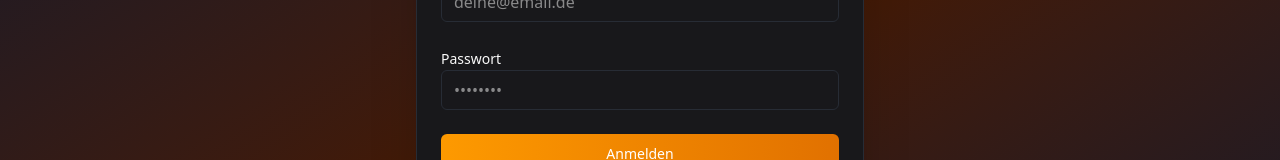
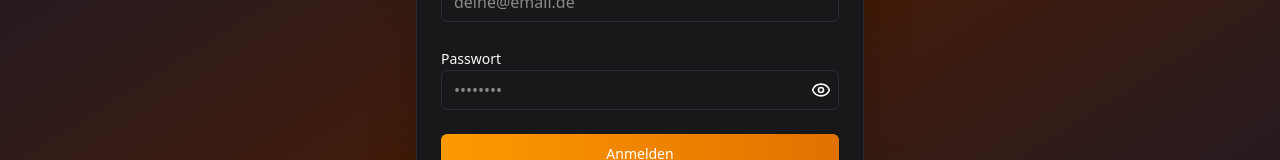
Before and after one commit to Schmakus/NOEXITFinance2.0, a React (Vite) app: page /login in a window 1280 px wide. Shown: the part 316-476 px from the top of the page. Built offline with nearby package versions, Linux system fonts and the light colour scheme; no server answers; the database is empty.

Commit message:
fix: add password visibility toggle to Login component for improved user experience

```diff
--- a/src/pages/Login.tsx
+++ b/src/pages/Login.tsx
@@ -4,6 +4,7 @@ import { supabase } from '@/lib/supabase'
 import { useAuth } from '@/contexts/AuthContext'
 import { Button } from '@/components/ui/button'
 import { Input } from '@/components/ui/input'
+import { Eye, EyeOff } from 'lucide-react'
 import { Label } from '@/components/ui/label'
 import { Card, CardContent, CardHeader } from '@/components/ui/card'
 import { fetchPublicSettings } from '@/lib/api-client'
@@ -11,6 +12,7 @@ import { fetchPublicSettings } from '@/lib/api-client'
 function Login() {
   const [email, setEmail] = useState('')
   const [password, setPassword] = useState('')
+  const [showPassword, setShowPassword] = useState(false)
   const [isLoading, setIsLoading] = useState(false)
   const [error, setError] = useState('')
   const [logo, setLogo] = useState<string | null>(null)
@@ -103,15 +105,27 @@ function Login() {
             </div>
             <div className="space-y-2">
               <Label htmlFor="password">Passwort</Label>
+              <div className="relative">
                 <Input
                   id="password"
-                type="password"
+                  type={showPassword ? 'text' : 'password'}
                   placeholder="••••••••"
                   value={password}
                   onChange={(e) => setPassword(e.target.value)}
                   autoComplete="current-password"
                   required
+                  className="pr-10"
                 />
+                <button
+                  type="button"
+                  onClick={() => setShowPassword((v) => !v)}
+                  className="absolute right-2 top-1/2 -translate-y-1/2 text-muted-foreground hover:text-amber-500 focus:outline-none"
+                  tabIndex={-1}
+                  aria-label={showPassword ? 'Passwort verbergen' : 'Passwort anzeigen'}
+                >
+                  {showPassword ? <EyeOff className="w-5 h-5" /> : <Eye className="w-5 h-5" />}
+                </button>
+              </div>
             </div>
             <div className="flex justify-between items-center">
               <Button
```
Lines whose indentation alone changed are shown as unchanged.
